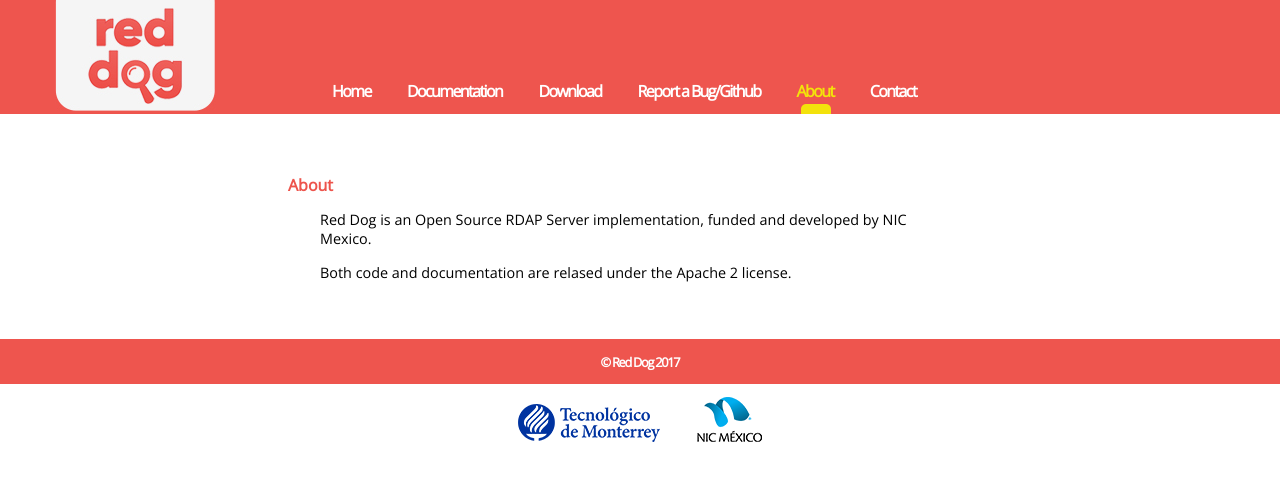
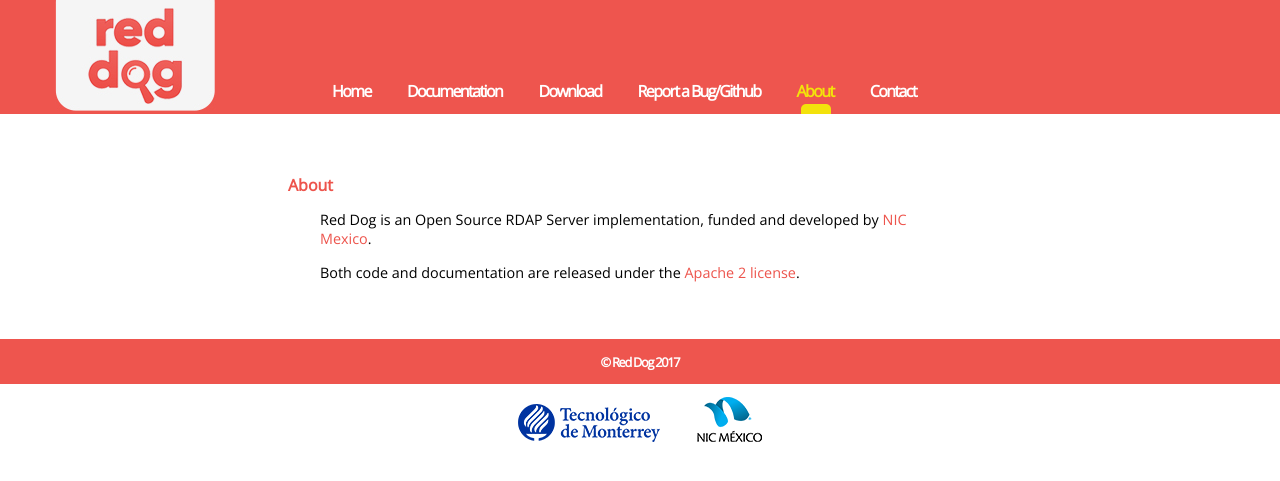
Before and after one commit to NICMx/rdap-server, a Jekyll site: the page built from about.md, in a window 1280 px wide. Shown: the top 481 px of the page. Built offline with Jekyll 4.4.1, drawn with Linux system fonts in a browser that asks for light colours; nearby versions of some CDN libraries.

Commit message:
Fix typo, add links to NIC's website and Apache 2 license

```diff
--- a/about.md
+++ b/about.md
@@ -6,6 +6,6 @@
 
 # About
 
-Red Dog is an Open Source RDAP Server implementation, funded and developed by NIC Mexico.
+Red Dog is an Open Source RDAP Server implementation, funded and developed by [NIC Mexico](http://www.nic.mx/).
 
-Both code and documentation are relased under the Apache 2 license.
+Both code and documentation are released under the [Apache 2 license](https://www.apache.org/licenses/LICENSE-2.0).
```
